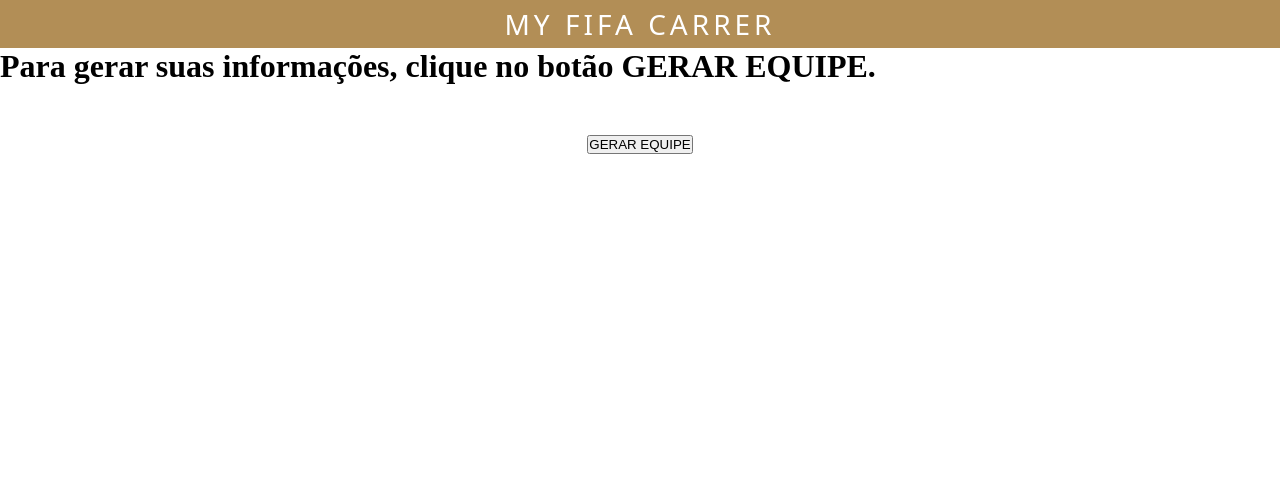
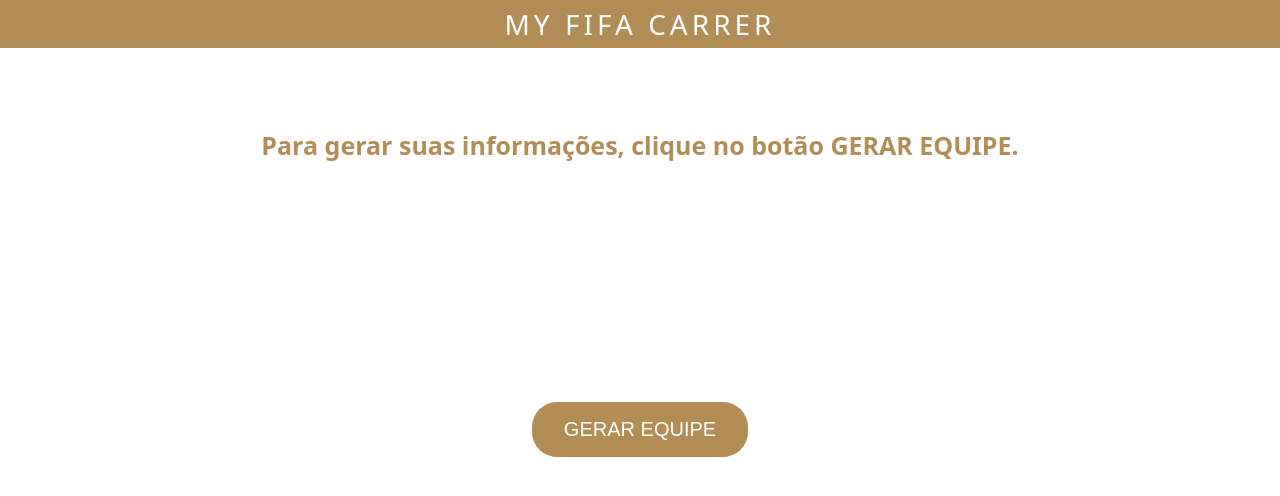
Before and after one commit to lucascorreagoldani/myfifacareer, a plain HTML site: page index.html in a window 1280 px wide. Drawn offline with Linux system fonts and the light colour scheme.

Commit message:
Adicionado estilização no botão e no texto.

```diff
--- a/style.css
+++ b/style.css
@@ -1,7 +1,15 @@
 * {
     margin: 0;
     padding: 0;
-    box-sizing: border-box;
+}
+
+.navbar {
+    display: flex;
+    justify-content: space-around;
+    align-items: center;
+    font-family: system-ui, -apple-system, BlinkMacSystemFont, 'Segoe UI', Roboto, Oxygen, Ubuntu, Cantarell, 'Open Sans', 'Helvetica Neue', sans-serif;
+    background: #b28e56;
+    height: 6vh;
 }
 
 .logo {
@@ -17,16 +25,25 @@
     opacity: 0.8;
 }
 
-.navbar {
-    display: flex;
-    justify-content: space-around;
-    align-items: center;
+.result {
+    font-size: 25px;
+    color: #b28e56;
     font-family: system-ui, -apple-system, BlinkMacSystemFont, 'Segoe UI', Roboto, Oxygen, Ubuntu, Cantarell, 'Open Sans', 'Helvetica Neue', sans-serif;
-    background: #b28e56;
-    height: 6vh;
+    position: relative;
+    text-align: center;
+    margin-top: 10vh;
 }
 
 .button {
     display: flex;
-    margin: 50px auto;
-}
+    background: #b28e56;
+    border: none;
+    padding: 16px 32px;
+    border-radius: 25px;
+    font-size: 20px;
+    color: white;
+    cursor: pointer;
+    margin-left: auto;
+    margin-right: auto;
+    margin-top: 30vh;
+  }
```
